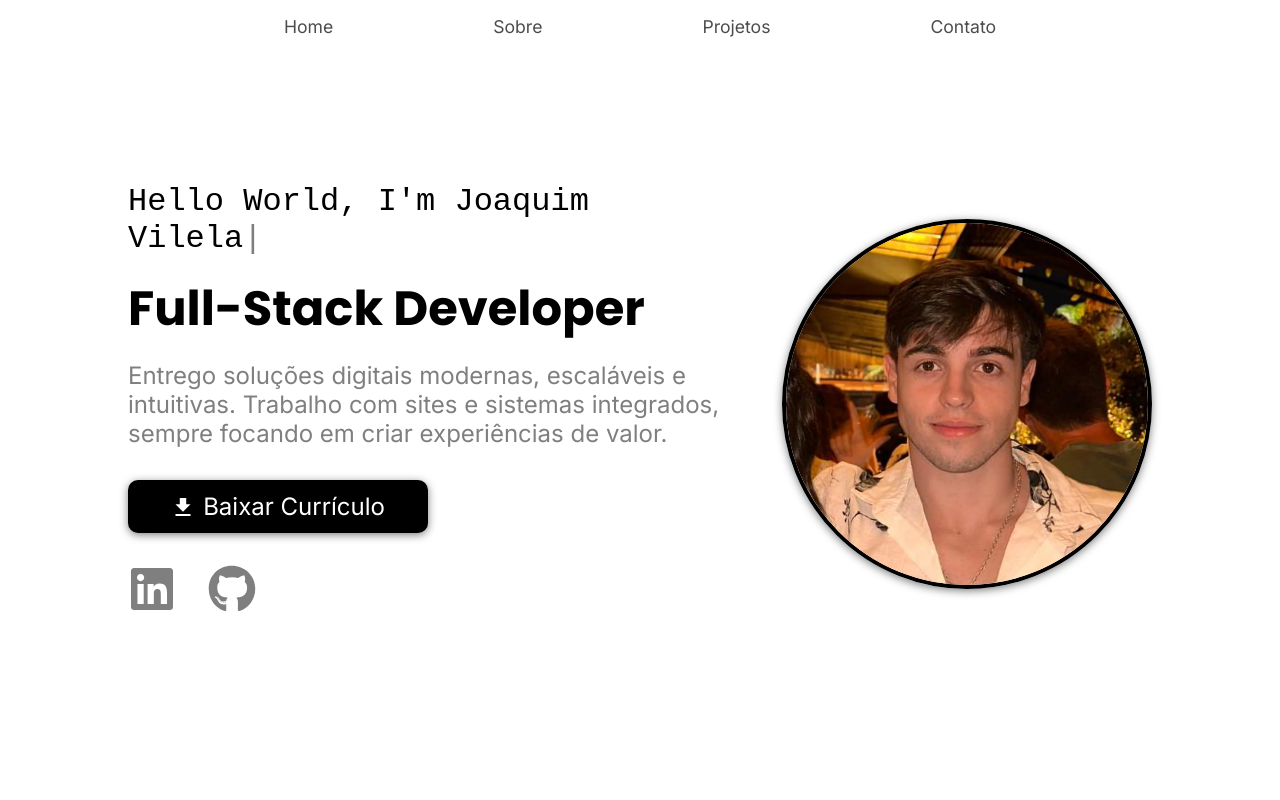
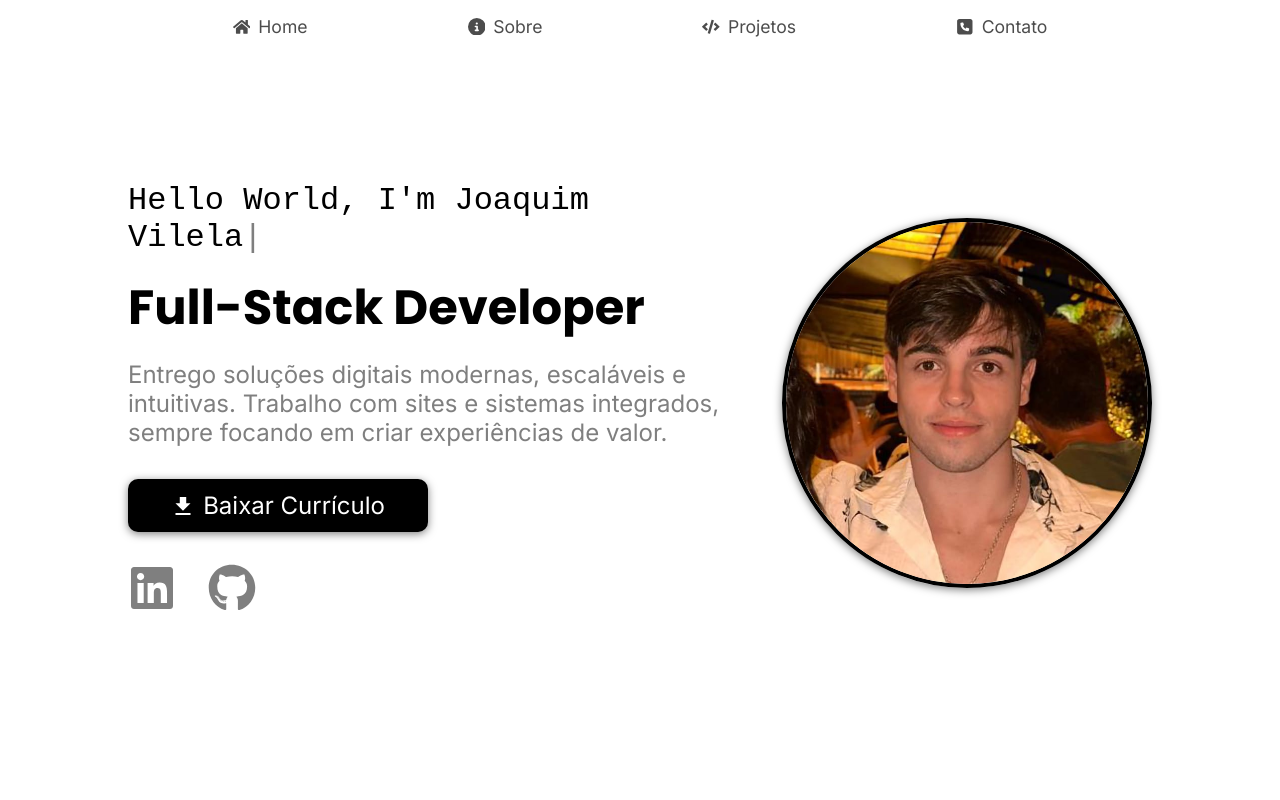
Before and after one commit to JoaquimGCVS/Portifolio, a React (Vite) app: page / in a window 1280 px wide. Shown: the top 800 px of the page. Built offline with nearby package versions, Linux system fonts and the light colour scheme.

Commit message:
Enhance Header component with icons and improve layout; add Contato section and update Home section padding for better spacing

```diff
--- a/src/components/Header/Header.css
+++ b/src/components/Header/Header.css
@@ -30,6 +30,9 @@
     color: var(--cor-hover);
     font-size: var(--font-s1);
     transition: color 0.2s ease;
+    display: flex;
+    align-items: center;
+    gap: 0.5rem;
 }
 
 .rota:hover {
--- a/src/components/Header/Header.jsx
+++ b/src/components/Header/Header.jsx
@@ -1,6 +1,10 @@
 import { Link } from "react-router-dom";
 import { useEffect, useState } from "react";
 import './Header.css';
+import { FaHome } from "react-icons/fa";
+import { FaCircleInfo } from "react-icons/fa6";
+import { FaCode } from "react-icons/fa";
+import { FaSquarePhone } from "react-icons/fa6";
 
 const Header = () => {
     const [visivel, setVisivel] = useState(true);
@@ -24,11 +28,11 @@ const Header = () => {
         <header className={`header ${visivel ? "show" : "hide"}`}>
             <nav>
                 <ul className="rotas">
-                    <li><Link to="/" className="rota">Home</Link></li>
-                    <li><Link to="/sobre" className="rota">Sobre</Link></li>
-                    <li><Link to="/projetos" className="rota">Projetos</Link></li>
-                    <li><Link to="/contato" className="rota">Contato</Link></li>
-                </ul>
+  <li><Link to="/" className="rota"><FaHome /> Home</Link></li>
+  <li><Link to="/sobre" className="rota"><FaCircleInfo /> Sobre</Link></li>
+  <li><Link to="/projetos" className="rota"><FaCode /> Projetos</Link></li>
+  <li><Link to="/contato" className="rota"><FaSquarePhone /> Contato</Link></li>
+</ul>
             </nav>
         </header>
     );
--- a/src/sections/Home/Home.css
+++ b/src/sections/Home/Home.css
@@ -1,8 +1,7 @@
 .home-section {
-    padding: 8rem 8rem;
+    padding: 11.4rem 8rem 8rem;
     display: flex;
     align-items: center;
-    margin-top: 55px;
 }
 
 .texto {
```
Also changed, not shown: src/sections/Contato/Contato.jsx (+7 -0 lines), src/sections/Contato/Contato.css (added).
